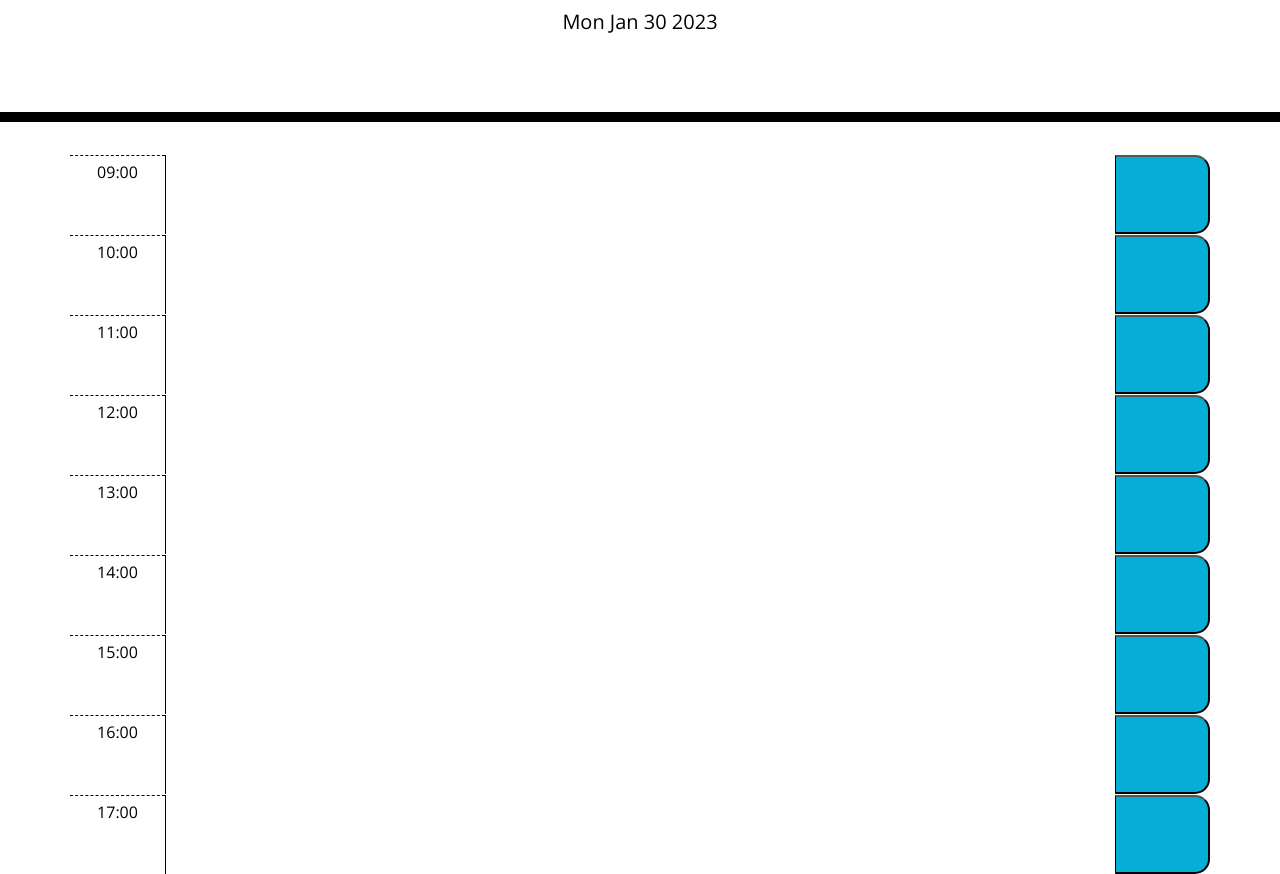
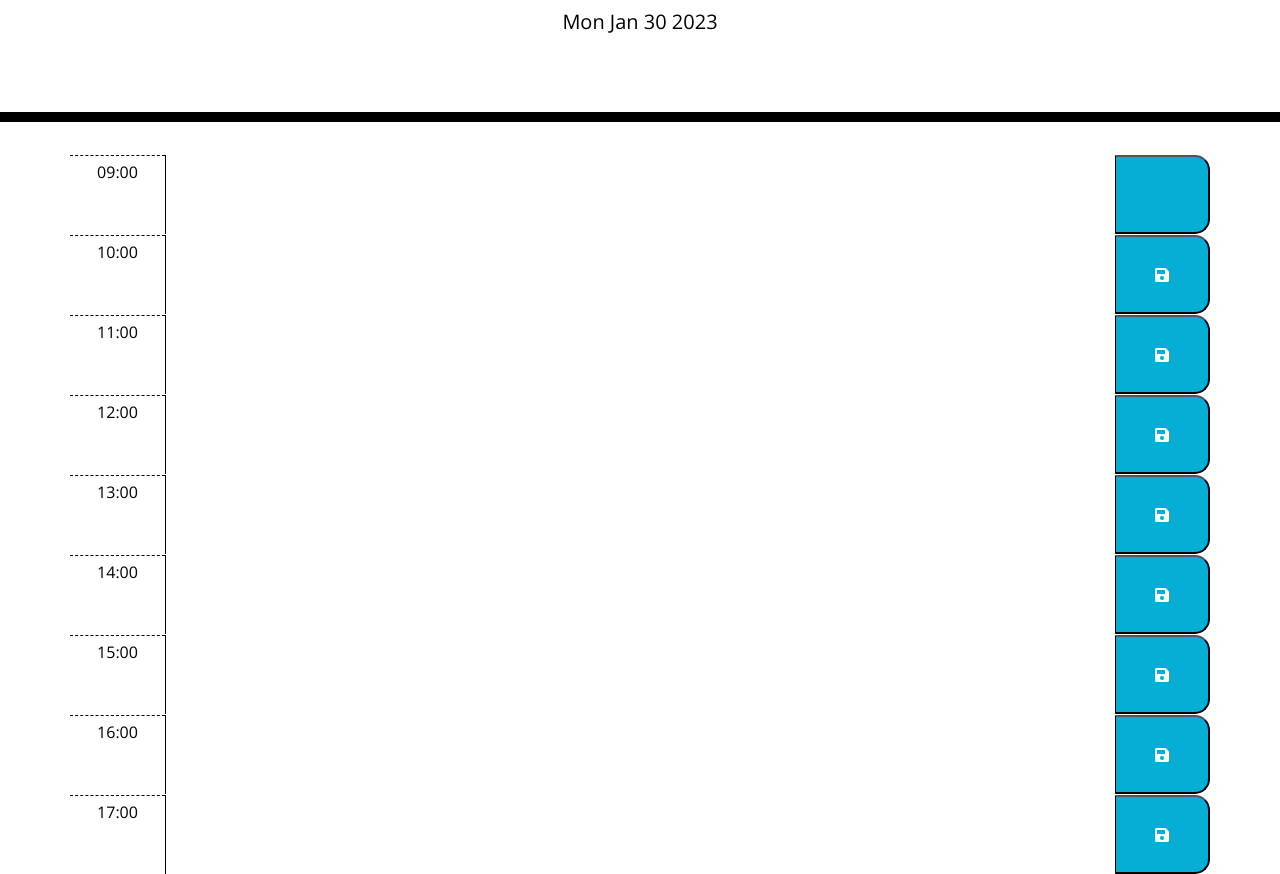
Before and after one commit to maclauren/daily-planner-app, a plain HTML site: page starter/index.html in a window 1280 px wide. Shown: the part 182-1056 px from the top of the page. Drawn offline with nearby package versions, Linux system fonts and the light colour scheme.

Commit message:
add font awesome save icon to html

```diff
--- a/starter/index.html
+++ b/starter/index.html
@@ -51,49 +51,49 @@
       <div class="row time-block" id="10">
         <div class="col-1 hour pt-2">10:00</div>
         <textarea class="col-10 event"></textarea>
-        <button class="col-1 saveBtn"></button>
+        <button class="col-1 saveBtn"><i class="fas fa-save"></i></button>
       </div>
 
       <div class="row time-block" id="11">
         <div class="col-1 hour pt-2">11:00</div>
         <textarea class="col-10 event"></textarea>
-        <button class="col-1 saveBtn"></button>
+        <button class="col-1 saveBtn"><i class="fas fa-save"></i></button>
       </div>
 
       <div class="row time-block" id="12">
         <div class="col-1 hour pt-2">12:00</div>
         <textarea class="col-10 event"></textarea>
-        <button class="col-1 saveBtn"></button>
+        <button class="col-1 saveBtn"><i class="fas fa-save"></i></button>
       </div>
 
       <div class="row time-block" id="13">
         <div class="col-1 hour pt-2">13:00</div>
         <textarea class="col-10 event"></textarea>
-        <button class="col-1 saveBtn"></button>
+        <button class="col-1 saveBtn"><i class="fas fa-save"></i></button>
       </div>
 
       <div class="row time-block" id="14">
         <div class="col-1 hour pt-2">14:00</div>
         <textarea class="col-10 event"></textarea>
-        <button class="col-1 saveBtn"></button>
+        <button class="col-1 saveBtn"><i class="fas fa-save"></i></button>
       </div>
 
       <div class="row time-block" id="15">
         <div class="col-1 hour pt-2">15:00</div>
         <textarea class="col-10 event"></textarea>
-        <button class="col-1 saveBtn"></button>
+        <button class="col-1 saveBtn"><i class="fas fa-save"></i></button>
       </div>
 
       <div class="row time-block" id="16">
         <div class="col-1 hour pt-2">16:00</div>
         <textarea class="col-10 event"></textarea>
-        <button class="col-1 saveBtn"></button>
+        <button class="col-1 saveBtn"><i class="fas fa-save"></i></button>
       </div>
 
       <div class="row time-block" id="17">
         <div class="col-1 hour pt-2">17:00</div>
         <textarea class="col-10 event"></textarea>
-        <button class="col-1 saveBtn"></button>
+        <button class="col-1 saveBtn"><i class="fas fa-save"></i></button>
       </div>
     </div>
 
```
